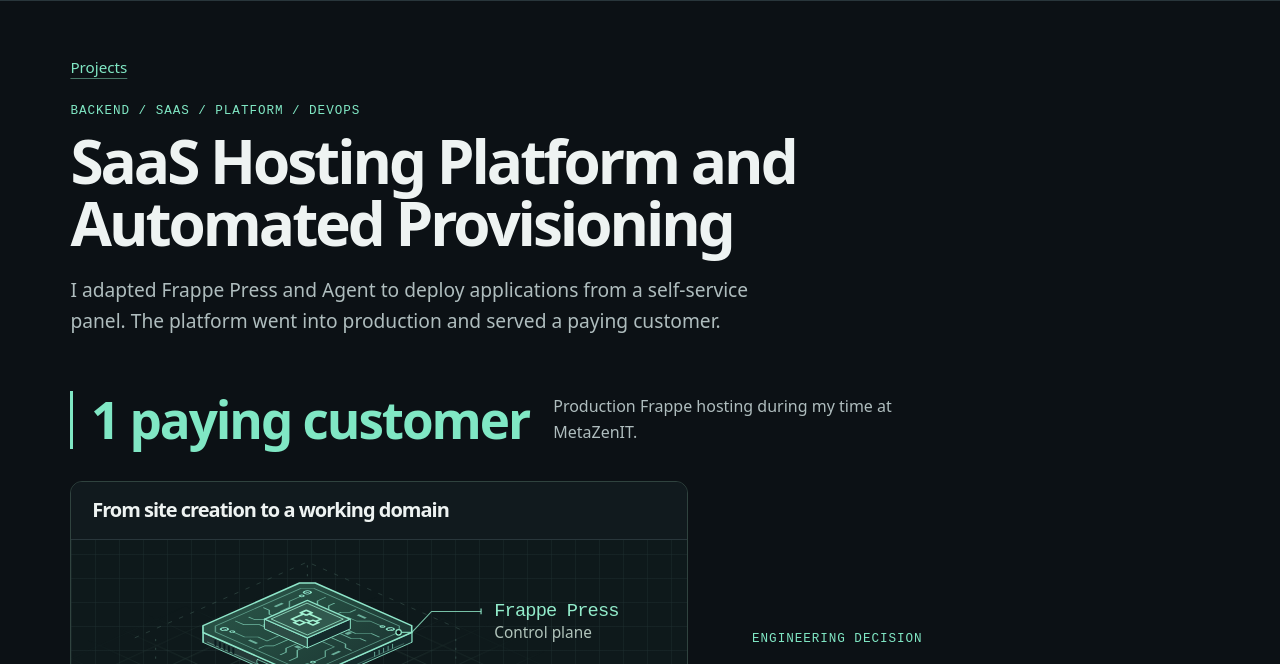
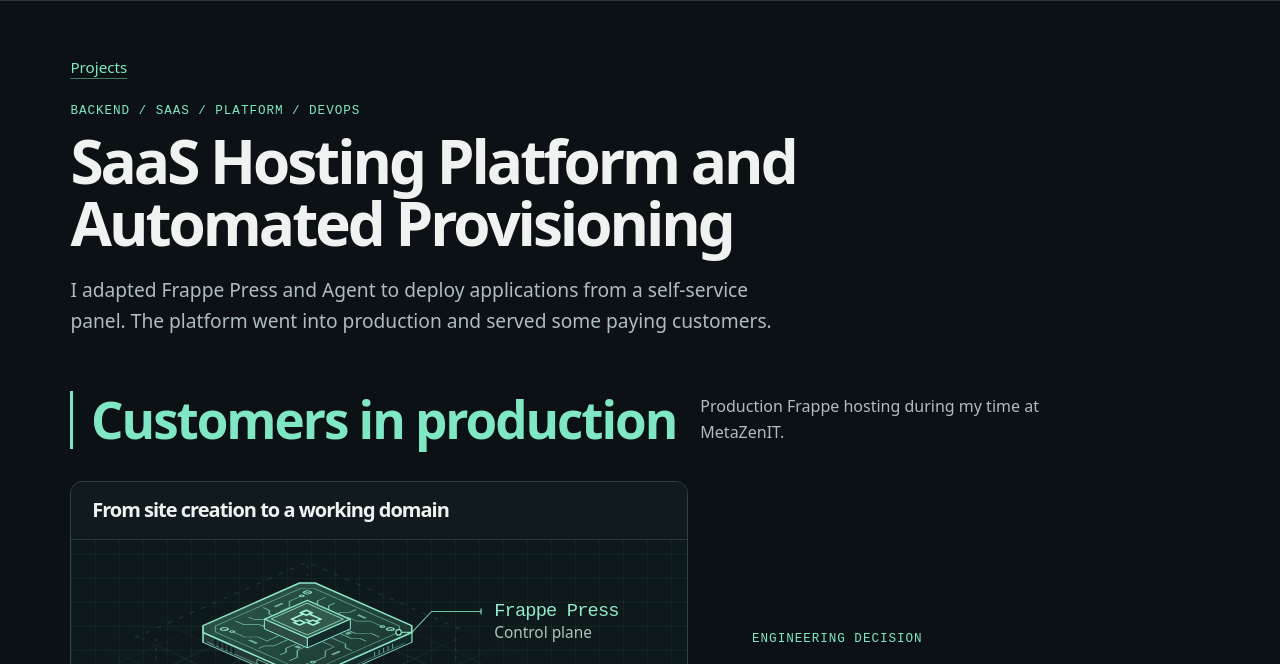
Before and after one commit to asaura08/asaura08.github.io, an Astro site: page /en/projects/hosting in a window 1280 px wide. Shown: the part 76-740 px from the top of the page. Built offline with nearby package versions, Linux system fonts and the light colour scheme; Astro itself is replaced by a stand-in of ours; a web font is replaced by a local one.

```diff
--- a/src/content/projects/en/hosting.md
+++ b/src/content/projects/en/hosting.md
@@ -1,9 +1,9 @@
 ---
 title: "SaaS Hosting Platform and Automated Provisioning"
 shortTitle: "SaaS hosting and provisioning"
-summary: "I adapted Frappe Press and Agent to deploy applications from a self-service panel. The platform went into production and served a paying customer."
+summary: "I adapted Frappe Press and Agent to deploy applications from a self-service panel. The platform went into production and served some paying customers."
 feature:
-  signal: "1 paying customer"
+  signal: "Customers in production"
   context: "Production Frappe hosting during my time at MetaZenIT."
   figureTitle: "From site creation to a working domain"
   caption: "Press coordinated the request. Agent provisioned the remote environment. The proxy, DNS and TLS made the application reachable."
```
